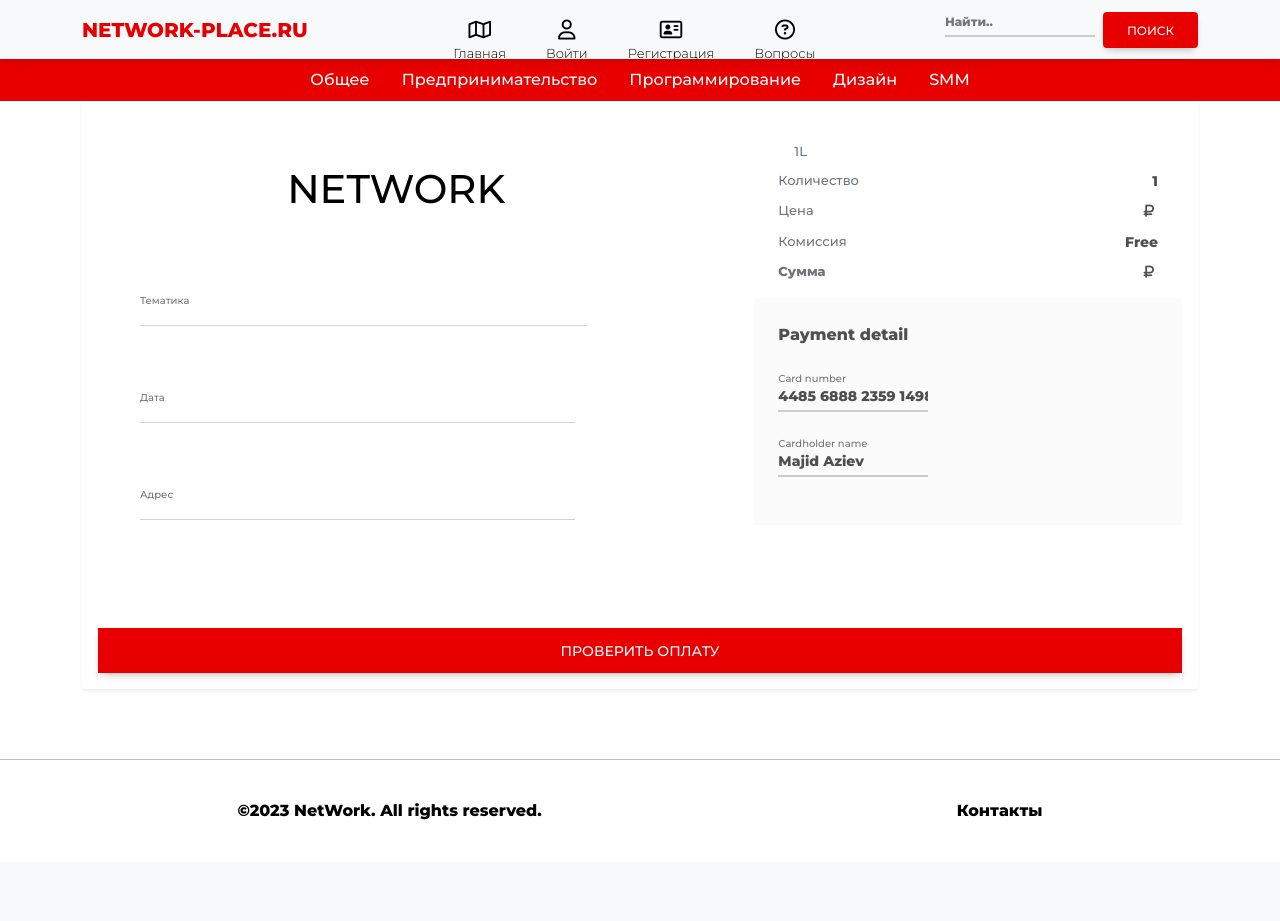
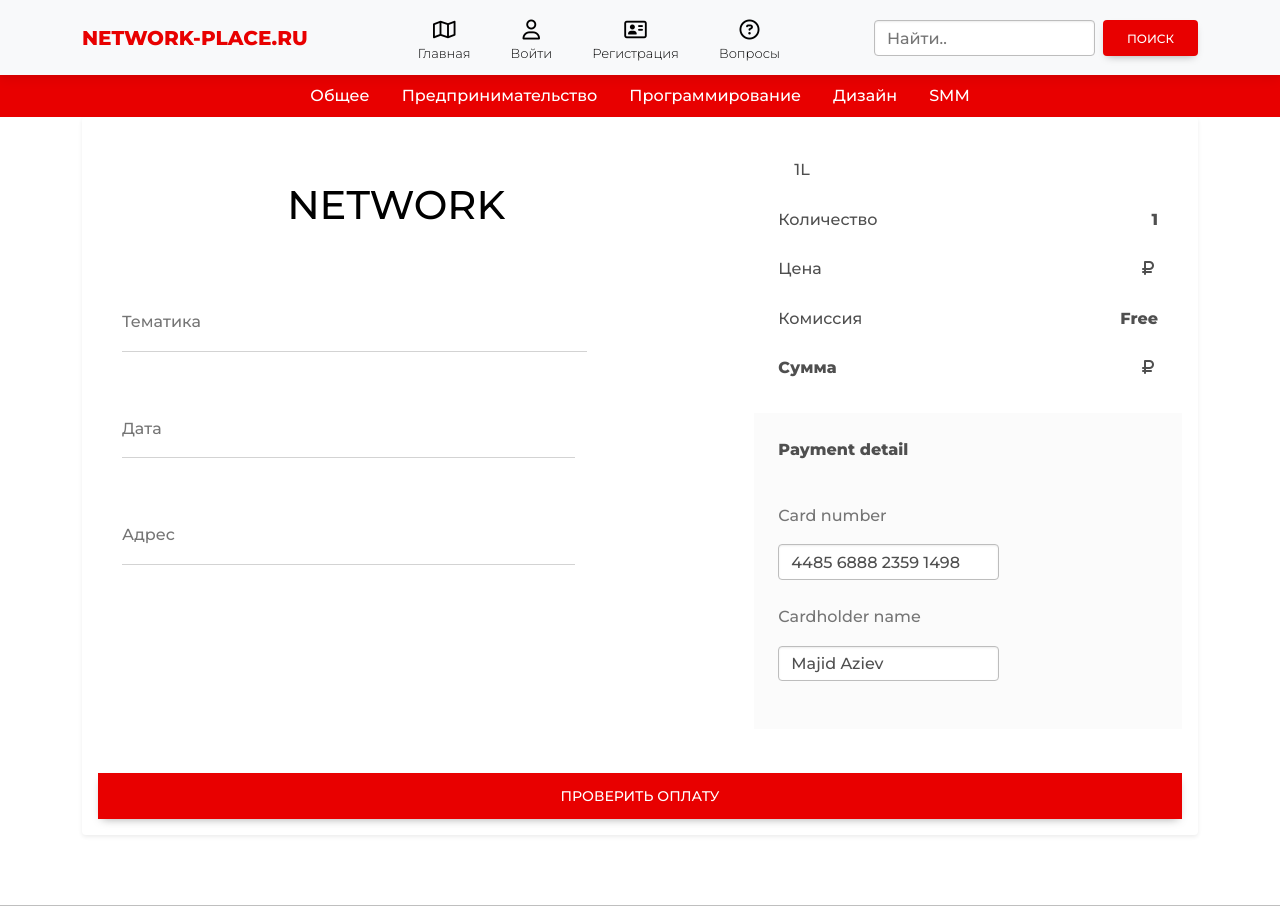
Before and after one commit to Majid-Aziev-007/network, a Django app: template network/templates/meetings/page_buy.html in a window 1280 px wide. Shown: the top 921 px of the page. Before the commit the page ends 820 px from the top, so only its background shows below. Run offline with Django 3.2, Linux system fonts and the light colour scheme; the template is opened without the code that fills it, so the values that code supplies are empty; some libraries are stand-ins or nearby versions.

Commit message:
Commit
- Дизайн обновлен

```diff
--- a/network/templates/meetings/meeting_detail.html
+++ b/network/templates/meetings/meeting_detail.html
@@ -1,4 +1,5 @@
 {% extends 'base.html' %}
+{% load thumbnail %}
 {% block title %}
 NetWork - Место Встречи
 {% endblock %}
@@ -9,7 +10,7 @@
     <div class="card" style="background-color: #black; border-radius: 10px; margin-top: 50px;">
       <div class="card-body d-flex flex-column">
         {% if meeting.type == "ON" %}
-          <h2 class="card-title" style="font-weight: bold; text-align: center; margin-bottom: 15px;">ОНЛАЙН МЕРОПРИЯТИЕ</h2>
+          <h2 class="card-title" style="font-weight: bold; text-align: left; margin-bottom: -5px;">ОНЛАЙН МЕРОПРИЯТИЕ</h2>
         {% endif %}
 
         <div class="row">
@@ -19,6 +20,9 @@
           </div>
 
           <div class="col-lg-4">
+                {% thumbnail meeting.image "1200x800" as im %}
+                  <img class="card-img-top" src="{{ im.url }}" style="border-radius: 10px;">
+                {% endthumbnail %}
                 <h2 class="card-title" style="font-weight: bold;">{{ meeting.title }}</h2>
                 {% if meeting.topic %}
                   <a href="{% url 'meetings:topic_list' meeting.topic.slug %}" class="nav-link" style="font-weight: bold;">Тема: {{ meeting.topic }}</a>
--- a/network/templates/meetings/meetings_list.html
+++ b/network/templates/meetings/meetings_list.html
@@ -18,7 +18,7 @@
         {% thumbnail meeting.image "1200x800" as im %}
           <img class="card-img-top" src="{{ im.url }}" style="border-radius: 15px;">
         {% endthumbnail %}
-        <h5 class="card-title" style="font-weight: bold; margin-top: 5px; color: black;">{{ meeting.title }}</h5>
+        <h6 class="card-title" style="font-weight: bold; margin-top: 5px; color: black;">{{ meeting.title }}</h6>
         <a class="nav-link" style="font-weight: 300; margin-bottom: 15px;">{{ meeting.meeting_date }}</a>
       </div>
     </a>
--- a/network/templates/meetings/page_buy.html
+++ b/network/templates/meetings/page_buy.html
@@ -4,137 +4,6 @@
 {% endblock %}
 
 {% block content %}
-<style>
-@import url('https://fonts.googleapis.com/css2?family=Poppins:wght@500&family=Work+Sans:wght@800&display=swap');
-
-
-* {
-    padding: 0;
-    margin: 0;
-    box-sizing: border-box;
-
-}
-
-
-.form-control {
-    height: 25px;
-    width: 150px;
-    border: none;
-    border-radius: 0;
-    font-weight: 800;
-    padding: 0 0 5px 0;
-    background-color: transparent;
-    box-shadow: none;
-    outline: none;
-    border-bottom: 2px solid #ccc;
-    margin: 0;
-    font-size: 14px;
-}
-
-.form-control:focus {
-    box-shadow: none;
-    border-bottom: 2px solid #ccc;
-    background-color: transparent;
-}
-
-.form-control2 {
-    font-size: 14px;
-    height: 20px;
-    width: 55px;
-    border: none;
-    border-radius: 0;
-    font-weight: 800;
-    padding: 0 0 5px 0;
-    background-color: transparent;
-    box-shadow: none;
-    outline: none;
-    border-bottom: 2px solid #ccc;
-    margin: 0;
-}
-
-.form-control2:focus {
-    box-shadow: none;
-    border-bottom: 2px solid #ccc;
-    background-color: transparent;
-}
-
-.form-control3 {
-    font-size: 14px;
-    height: 20px;
-    width: 30px;
-    border: none;
-    border-radius: 0;
-    font-weight: 800;
-    padding: 0 0 5px 0;
-    background-color: transparent;
-    box-shadow: none;
-    outline: none;
-    border-bottom: 2px solid #ccc;
-    margin: 0;
-}
-
-.form-control3:focus {
-    box-shadow: none;
-    border-bottom: 2px solid #ccc;
-    background-color: transparent;
-}
-
-p {
-    margin: 0;
-}
-
-img {
-    width: 100%;
-    height: 100%;
-    object-fit: fill;
-}
-
-.text-muted {
-    font-size: 10px;
-}
-
-.textmuted {
-    color: #6c757d;
-    font-size: 13px;
-}
-
-.fs-14 {
-    font-size: 14px;
-}
-
-.btn.btn-primary {
-    width: 100%;
-    height: 55px;
-    border-radius: 0;
-    padding: 13px 0;
-    background-color: black;
-    border: none;
-    font-weight: 600;
-}
-
-.btn.btn-primary:hover .fas {
-    transform: translateX(10px);
-    transition: transform 0.5s ease
-}
-
-
-.fw-900 {
-    font-weight: 900;
-}
-
-::placeholder {
-    font-size: 12px;
-}
-
-.ps-30 {
-    padding-left: 30px;
-}
-
-.h4 {
-    font-weight: 800 !important;
-}
-
-</style>
 
 <div class="container shadow-sm p-3 mb-5 bg-body rounded">
     <div class="row m-0">
--- a/network/templates/panelcreator/panel.html
+++ b/network/templates/panelcreator/panel.html
@@ -53,7 +53,7 @@
                   {% thumbnail meeting.image "1200x800" as im %}
                     <img class="card-img-top" src="{{ im.url }}" style="border-radius: 15px;">
                   {% endthumbnail %}
-                  <h5 class="card-title" style="font-weight: bold; margin-top: 5px; color: black;">{{ meeting.title }}</h5>
+                  <h6 class="card-title" style="font-weight: bold; margin-top: 5px; color: black;">{{ meeting.title }}</h6>
                   <a class="nav-link" style="font-weight: 300; margin-bottom: 15px;">{{ meeting.meeting_date }}</a>
                   <p style="font-weight: bold;">Участники: {{ meeting.np_panel }}</p>
                 </div>
```
Also changed, not shown: network/templates/meetings/index.html (+9 -4 lines).
